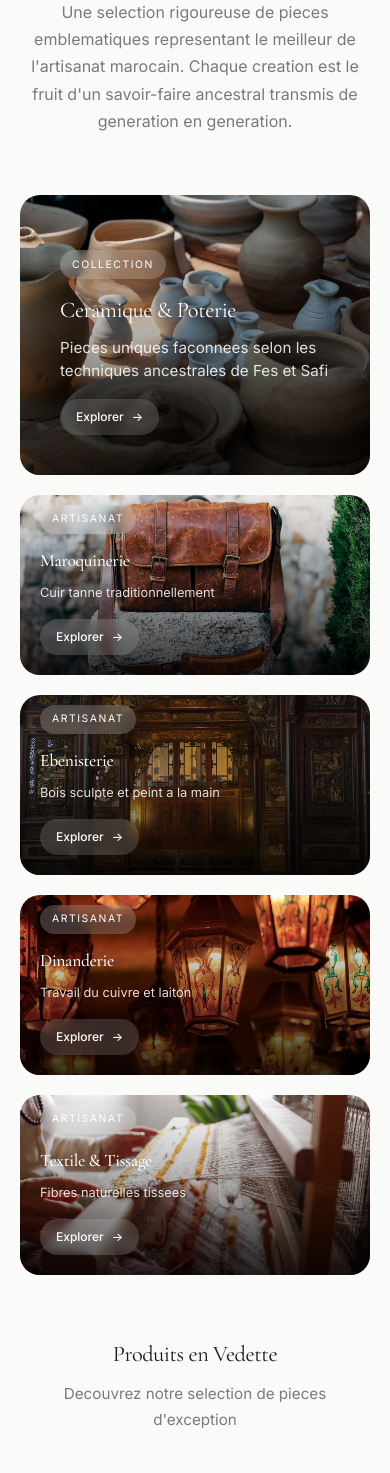
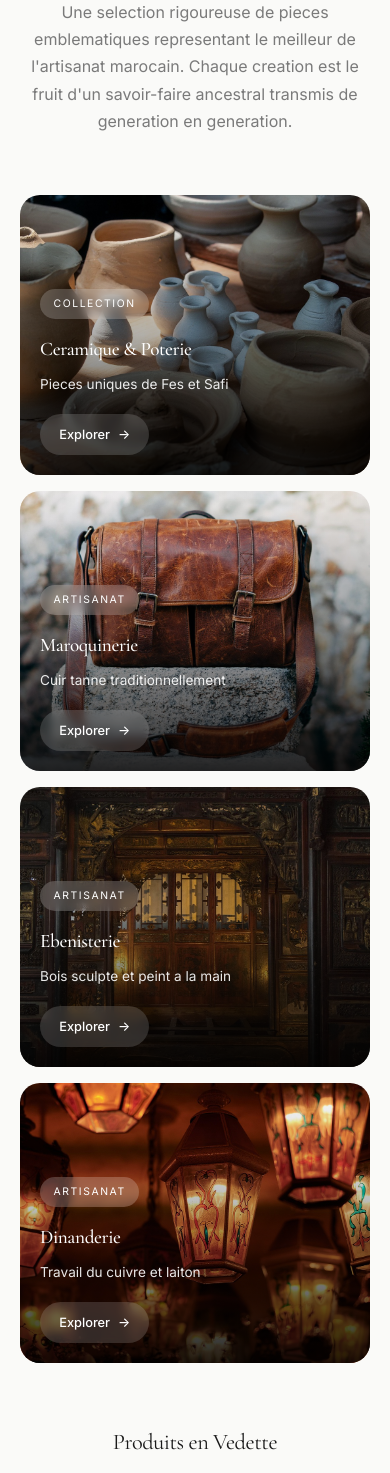
Before and after one commit to moa-digitalagency/CapsuleSourcing, a Flask app: page / in a window 390 px wide. Shown: the part 1392-2865 px from the top of the page. Run offline with Flask 3, Linux system fonts and the light colour scheme; data comes from the database, SQL or seed files in the repository.

Commit message:
Add featured highlights section with customizable image options
Integrates a new `FeaturedHighlight` model and API endpoint to display up to four featured items on the homepage, with associated CSS for a responsive grid layout and styling.

Replit-Commit-Author: Agent
Replit-Commit-Session-Id: 20986326-e174-4a86-80f3-f69382f1438d
Replit-Commit-Checkpoint-Type: intermediate_checkpoint
Replit-Commit-Event-Id: 2507986d-9ea8-4a98-8911-c6e5ca89c9f4
Replit-Commit-Screenshot-Url: https://storage.googleapis.com/screenshot-production-us-central1/15a7ee39-7760-4f71-8404-10258e55f525/20986326-e174-4a86-80f3-f69382f1438d/GhlPXQY

```diff
--- a/routes/main.py
+++ b/routes/main.py
@@ -9,8 +9,9 @@ product_service = ProductService()
 @main_bp.route('/')
 def index():
     from models.database import (
-        HeroSection, HomepageStats, Testimonial, ProcessStep, ContactInfo
+        HeroSection, HomepageStats, Testimonial, ProcessStep, ContactInfo, FeaturedHighlight
     )
+    from app import db
 
     featured_products = product_service.get_featured_products(limit=8)
 
@@ -19,6 +20,23 @@ def index():
     testimonials = Testimonial.query.order_by(Testimonial.order).all()
     process_steps = ProcessStep.query.order_by(ProcessStep.order).limit(4).all()
     contact_info = ContactInfo.query.first()
+
+    highlights = FeaturedHighlight.query.filter_by(is_active=True).order_by(FeaturedHighlight.slot).all()
+
+    if len(highlights) < 4:
+        default_data = [
+            {'slot': 1, 'title': 'Ceramique & Poterie', 'subtitle': 'Pieces uniques de Fes et Safi', 'badge': 'Collection', 'link': '/catalogue?category=ceramique', 'image': '/static/images/moroccan_pottery_cer_26051764.jpg'},
+            {'slot': 2, 'title': 'Maroquinerie', 'subtitle': 'Cuir tanne traditionnellement', 'badge': 'Artisanat', 'link': '/catalogue?category=cuir', 'image': '/static/images/moroccan_leather_cra_5f8fd31d.jpg'},
+            {'slot': 3, 'title': 'Ebenisterie', 'subtitle': 'Bois sculpte et peint a la main', 'badge': 'Artisanat', 'link': '/catalogue?category=mobilier', 'image': '/static/images/moroccan_woodwork_fu_74825e67.jpg'},
+            {'slot': 4, 'title': 'Dinanderie', 'subtitle': 'Travail du cuivre et laiton', 'badge': 'Artisanat', 'link': '/catalogue?category=metal', 'image': '/static/images/moroccan_brass_metal_4be139c4.jpg'},
+        ]
+        existing_slots = [h.slot for h in highlights]
+        for data in default_data:
+            if data['slot'] not in existing_slots:
+                highlight = FeaturedHighlight(**data)
+                db.session.add(highlight)
+        db.session.commit()
+        highlights = FeaturedHighlight.query.filter_by(is_active=True).order_by(FeaturedHighlight.slot).limit(4).all()
 
     content = get_page_content('index')
 
@@ -29,6 +47,7 @@ def index():
         testimonials=testimonials,
         process_steps=process_steps,
         contact_info=contact_info,
+        highlights=highlights,
         content=content
     )
 
--- a/static/css/style.css
+++ b/static/css/style.css
@@ -2324,6 +2324,131 @@ main {
     transform: translateX(3px);
 }
 
+/* Featured Highlights Grid - 4 Elements */
+.featured-highlights-grid {
+    display: grid;
+    grid-template-columns: repeat(4, 1fr);
+    gap: 24px;
+    margin-bottom: 60px;
+}
+
+.featured-highlight-card {
+    position: relative;
+    border-radius: 20px;
+    overflow: hidden;
+    cursor: pointer;
+    transition: var(--transition-smooth);
+    height: 380px;
+}
+
+.featured-highlight-card:hover {
+    transform: translateY(-8px);
+    box-shadow: var(--shadow-xl);
+}
+
+.featured-highlight-image {
+    width: 100%;
+    height: 100%;
+    position: absolute;
+    top: 0;
+    left: 0;
+}
+
+.featured-highlight-image img {
+    width: 100%;
+    height: 100%;
+    object-fit: cover;
+    transition: var(--transition-slow);
+}
+
+.featured-highlight-card:hover .featured-highlight-image img {
+    transform: scale(1.05);
+}
+
+.featured-highlight-placeholder {
+    width: 100%;
+    height: 100%;
+    display: flex;
+    align-items: center;
+    justify-content: center;
+    background: #f0f0f0;
+    color: #999;
+}
+
+.featured-highlight-overlay {
+    position: absolute;
+    inset: 0;
+    background: linear-gradient(to top, rgba(0,0,0,0.85) 0%, rgba(0,0,0,0.3) 50%, transparent 100%);
+    padding: 30px;
+    display: flex;
+    flex-direction: column;
+    justify-content: flex-end;
+    color: var(--color-white);
+    transition: var(--transition-smooth);
+}
+
+.featured-highlight-card:hover .featured-highlight-overlay {
+    background: linear-gradient(to top, rgba(0,0,0,0.95) 0%, rgba(0,0,0,0.4) 50%, transparent 100%);
+}
+
+.featured-highlight-badge {
+    display: inline-block;
+    font-size: 0.65rem;
+    text-transform: uppercase;
+    letter-spacing: 0.15em;
+    background-color: rgba(255,255,255,0.2);
+    backdrop-filter: blur(5px);
+    padding: 0.4rem 0.85rem;
+    border-radius: 100px;
+    margin-bottom: 0.85rem;
+    width: fit-content;
+}
+
+.featured-highlight-overlay h3 {
+    color: var(--color-white);
+    font-size: 1.35rem;
+    font-weight: 500;
+    margin-bottom: 0.5rem;
+    font-family: var(--font-heading);
+}
+
+.featured-highlight-overlay p {
+    font-size: 0.85rem;
+    opacity: 0.9;
+    margin-bottom: 1.25rem;
+    line-height: 1.5;
+}
+
+.featured-highlight-btn {
+    display: inline-flex;
+    align-items: center;
+    gap: 0.5rem;
+    font-size: 0.8rem;
+    font-weight: 500;
+    color: var(--color-white);
+    background-color: rgba(255,255,255,0.15);
+    backdrop-filter: blur(5px);
+    padding: 0.6rem 1.2rem;
+    border-radius: 100px;
+    text-decoration: none;
+    transition: var(--transition-fast);
+    width: fit-content;
+}
+
+.featured-highlight-btn::after {
+    content: '→';
+    transition: var(--transition-fast);
+}
+
+.featured-highlight-btn:hover {
+    background-color: var(--color-white);
+    color: var(--color-text);
+}
+
+.featured-highlight-btn:hover::after {
+    transform: translateX(3px);
+}
+
 /* Featured Products Section */
 .featured-products-section {
     margin-bottom: 50px;
@@ -3220,6 +3345,19 @@ main {
         grid-template-columns: repeat(2, 1fr);
     }
 
+    .featured-highlights-grid {
+        grid-template-columns: repeat(2, 1fr);
+        gap: 20px;
+    }
+
+    .featured-highlight-card {
+        height: 300px;
+    }
+
+    .featured-highlight-overlay {
+        padding: 20px;
+    }
+
     .process-steps-home {
         flex-direction: column;
     }
@@ -3285,6 +3423,19 @@ main {
 
     .featured-products-header h3 {
         font-size: 1.4rem;
+    }
+
+    .featured-highlights-grid {
+        grid-template-columns: 1fr;
+        gap: 16px;
+    }
+
+    .featured-highlight-card {
+        height: 280px;
+    }
+
+    .featured-highlight-overlay h3 {
+        font-size: 1.2rem;
     }
 
     .features-grid,
--- a/templates/index.html
+++ b/templates/index.html
@@ -68,52 +68,30 @@
             <p>{{ content.featured.description if content and content.featured else "Une selection rigoureuse de pieces emblematiques representant le meilleur de l'artisanat marocain." }}</p>
         </div>
 
-        <div class="categories-showcase">
-            <div class="category-card category-card-large">
-                <img src="{{ url_for('static', filename='images/moroccan_pottery_cer_26051764.jpg') }}" alt="Ceramique et Poterie" class="category-card-image">
-                <div class="category-card-overlay">
-                    <span class="category-badge">Collection</span>
-                    <h3>Ceramique & Poterie</h3>
-                    <p>Pieces uniques faconnees selon les techniques ancestrales de Fes et Safi</p>
-                    <a href="{{ url_for('catalogue.catalogue', category='ceramique') }}" class="category-btn">Explorer</a>
+        <div class="featured-highlights-grid">
+            {% for highlight in highlights[:4] %}
+            <div class="featured-highlight-card">
+                <div class="featured-highlight-image">
+                    {% if highlight.image %}
+                    <img src="{{ highlight.image }}" alt="{{ highlight.title }}">
+                    {% else %}
+                    <div class="featured-highlight-placeholder">
+                        <svg width="48" height="48" viewBox="0 0 24 24" fill="none" stroke="currentColor" stroke-width="1.5">
+                            <rect x="3" y="3" width="18" height="18" rx="2" ry="2"/>
+                            <circle cx="8.5" cy="8.5" r="1.5"/>
+                            <polyline points="21 15 16 10 5 21"/>
+                        </svg>
+                    </div>
+                    {% endif %}
+                </div>
+                <div class="featured-highlight-overlay">
+                    <span class="featured-highlight-badge">{{ highlight.badge or 'Artisanat' }}</span>
+                    <h3>{{ highlight.title }}</h3>
+                    <p>{{ highlight.subtitle }}</p>
+                    <a href="{{ highlight.link or '/catalogue' }}" class="featured-highlight-btn">{{ highlight.link_text or 'Explorer' }}</a>
                 </div>
             </div>
-            <div class="category-card">
-                <img src="{{ url_for('static', filename='images/moroccan_leather_cra_5f8fd31d.jpg') }}" alt="Maroquinerie" class="category-card-image">
-                <div class="category-card-overlay">
-                    <span class="category-badge">Artisanat</span>
-                    <h3>Maroquinerie</h3>
-                    <p>Cuir tanne traditionnellement</p>
-                    <a href="{{ url_for('catalogue.catalogue', category='cuir') }}" class="category-btn">Explorer</a>
-                </div>
-            </div>
-            <div class="category-card">
-                <img src="{{ url_for('static', filename='images/moroccan_woodwork_fu_74825e67.jpg') }}" alt="Mobilier" class="category-card-image">
-                <div class="category-card-overlay">
-                    <span class="category-badge">Artisanat</span>
-                    <h3>Ebenisterie</h3>
-                    <p>Bois sculpte et peint a la main</p>
-                    <a href="{{ url_for('catalogue.catalogue', category='mobilier') }}" class="category-btn">Explorer</a>
-                </div>
-            </div>
-            <div class="category-card">
-                <img src="{{ url_for('static', filename='images/moroccan_brass_metal_4be139c4.jpg') }}" alt="Luminaires" class="category-card-image">
-                <div class="category-card-overlay">
-                    <span class="category-badge">Artisanat</span>
-                    <h3>Dinanderie</h3>
-                    <p>Travail du cuivre et laiton</p>
-                    <a href="{{ url_for('catalogue.catalogue', category='metal') }}" class="category-btn">Explorer</a>
-                </div>
-            </div>
-            <div class="category-card">
-                <img src="{{ url_for('static', filename='images/moroccan_artisan_wor_b7d739f2.jpg') }}" alt="Textiles" class="category-card-image">
-                <div class="category-card-overlay">
-                    <span class="category-badge">Artisanat</span>
-                    <h3>Textile & Tissage</h3>
-                    <p>Fibres naturelles tissees</p>
-                    <a href="{{ url_for('catalogue.catalogue', category='textile') }}" class="category-btn">Explorer</a>
-                </div>
-            </div>
+            {% endfor %}
         </div>
 
         <div class="featured-products-section">
```
